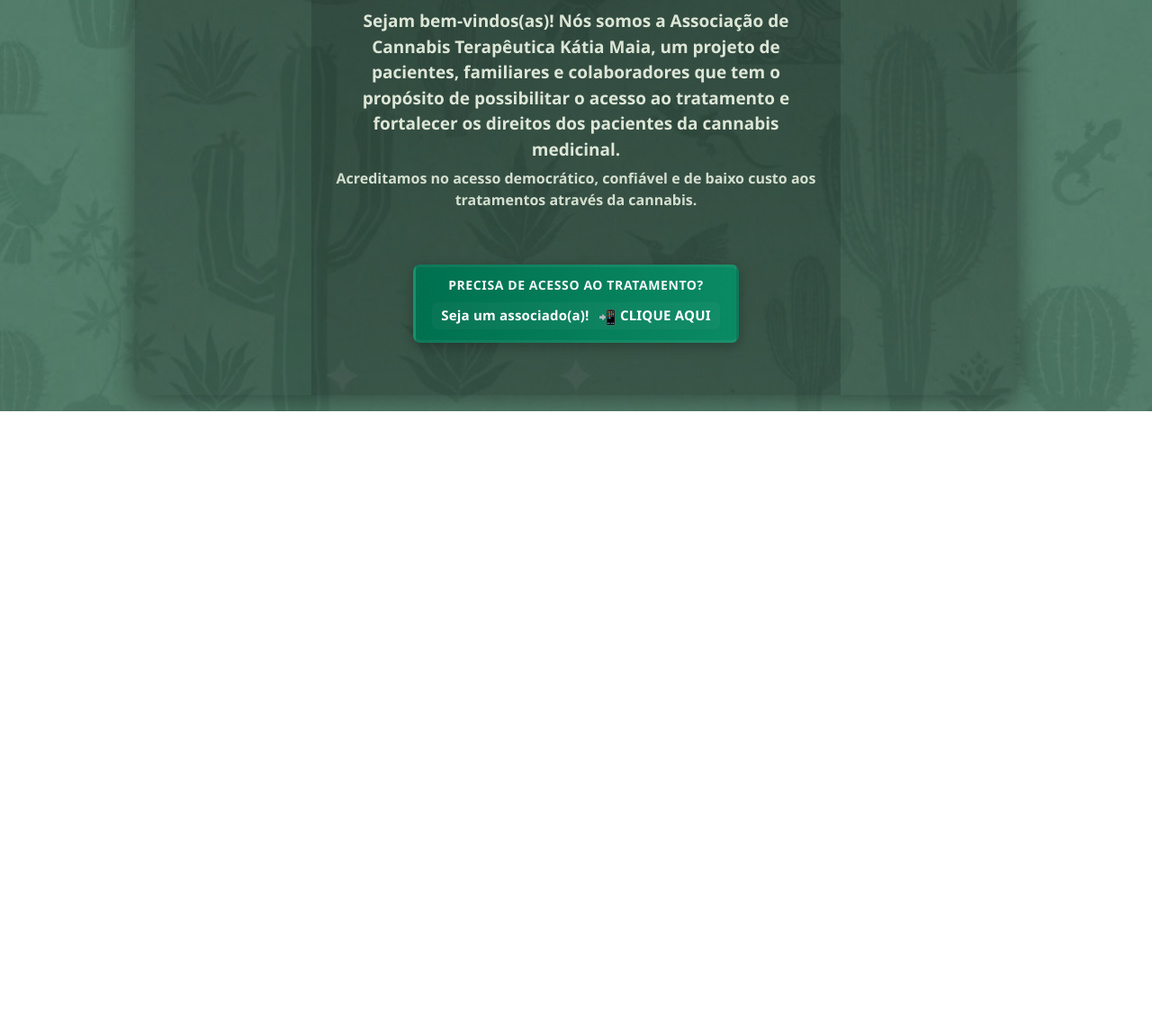
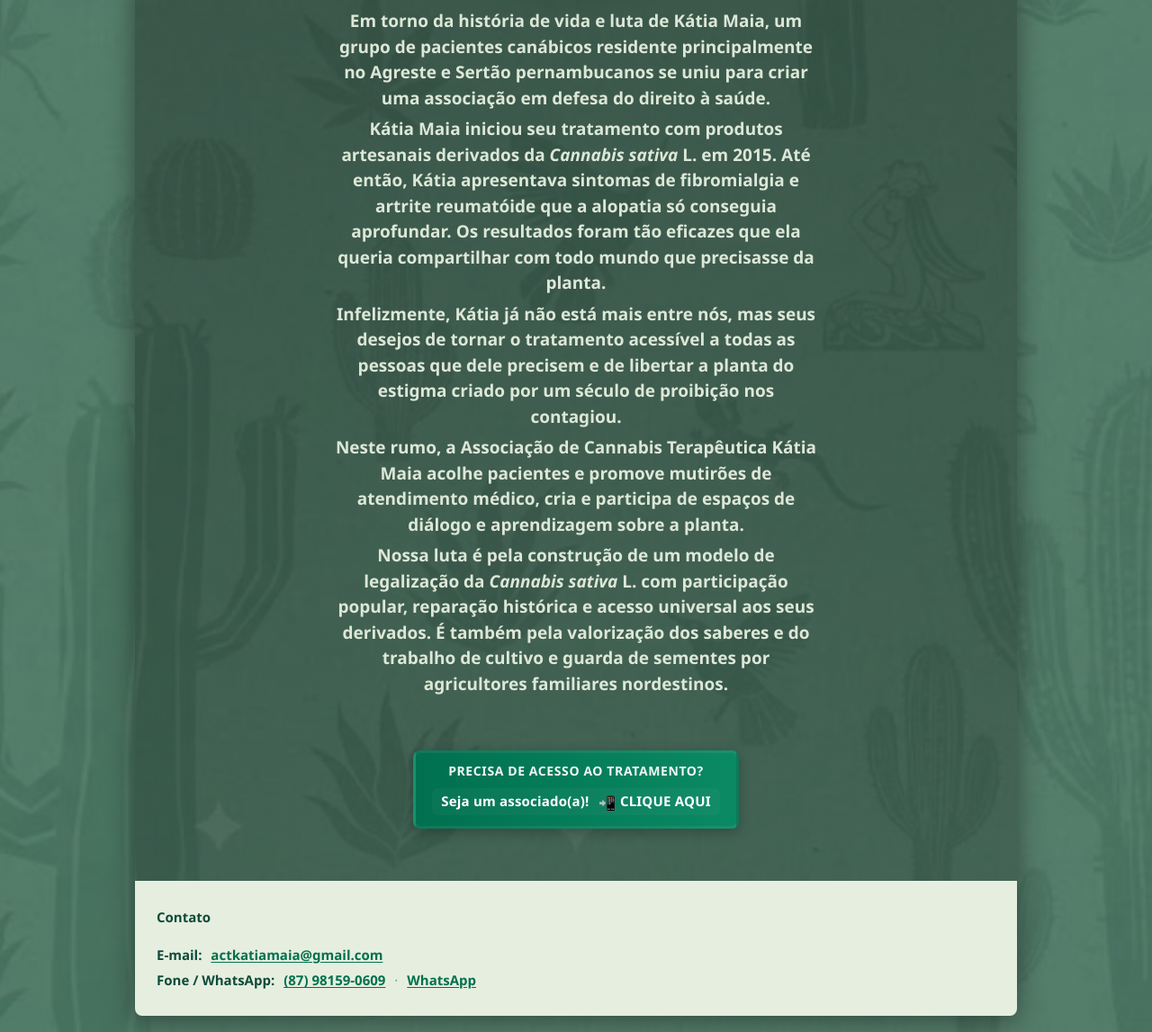
Before and after one commit to DiegoCastro-R/KMACT777, a plain HTML site: page index.html in a window 1280 px wide. Shown: the part 497-1644 px from the top of the page at 90% size. Before the commit the page ends 954 px from the top, so only its background shows below. Drawn offline with Linux system fonts and the light colour scheme.

Commit message:
Revise index.html content to enhance the narrative of the Associação Kátia Maia and add contact information. Update styles.css for improved layout and styling of the contact section.

```diff
--- a/index.html
+++ b/index.html
@@ -14,21 +14,46 @@
         <img src="unnamed.png" alt="logo Associação Kátia Maia" class="logo" />
         <div class="text-block">
           <p class="lead">
-            Sejam bem-vindos(as)! Nós somos a Associação de Cannabis Terapêutica Kátia Maia, um projeto de pacientes, familiares e colaboradores que tem o propósito de possibilitar o acesso ao tratamento e fortalecer os direitos dos pacientes da cannabis medicinal.
+            Em torno da história de vida e luta de Kátia Maia, um grupo de pacientes canábicos residente principalmente no Agreste e Sertão pernambucanos se uniu para criar uma associação em defesa do direito à saúde.
           </p>
-          <p class="lead small">
-            Acreditamos no acesso democrático, confiável e de baixo custo aos tratamentos através da cannabis.
+          <p class="lead">
+            Kátia Maia iniciou seu tratamento com produtos artesanais derivados da <em>Cannabis sativa</em> L. em 2015. Até então, Kátia apresentava sintomas de fibromialgia e artrite reumatóide que a alopatia só conseguia aprofundar. Os resultados foram tão eficazes que ela queria compartilhar com todo mundo que precisasse da planta.
+          </p>
+          <p class="lead">
+            Infelizmente, Kátia já não está mais entre nós, mas seus desejos de tornar o tratamento acessível a todas as pessoas que dele precisem e de libertar a planta do estigma criado por um século de proibição nos contagiou.
+          </p>
+          <p class="lead">
+            Neste rumo, a Associação de Cannabis Terapêutica Kátia Maia acolhe pacientes e promove mutirões de atendimento médico, cria e participa de espaços de diálogo e aprendizagem sobre a planta.
+          </p>
+          <p class="lead">
+            Nossa luta é pela construção de um modelo de legalização da <em>Cannabis sativa</em> L. com participação popular, reparação histórica e acesso universal aos seus derivados. É também pela valorização dos saberes e do trabalho de cultivo e guarda de sementes por agricultores familiares nordestinos.
           </p>
         </div>
 
-        <a class="btn btn-cta" href="https://wa.me/558781590609?text=Ol%C3%A1%2C%20quero%20informações%20sobre%20associação%20e%20acesso%20ao%20tratamento." target="_blank" rel="noopener noreferrer" aria-label="Abrir chat WhatsApp com a Associação">
+        <a class="btn btn-cta" href="https://wa.me/5587981590609?text=Ol%C3%A1%2C%20quero%20informações%20sobre%20associação%20e%20acesso%20ao%20tratamento." target="_blank" rel="noopener noreferrer" aria-label="Abrir chat WhatsApp com a Associação">
           <span class="cta-line cta-line-1">PRECISA DE ACESSO AO TRATAMENTO?</span>
           <span class="cta-line cta-line-2">Seja um associado(a)! <span class="wa">📲</span> <strong>CLIQUE AQUI</strong></span>
         </a>
       </div>
     </header>
 
-
+    <section class="contact-band" aria-label="Contato">
+      <div class="contact-inner contact-info">
+        <h3>Contato</h3>
+        <ul class="contact-list">
+          <li>
+            <span class="contact-label">E-mail:</span>
+            <a href="mailto:actkatiamaia@gmail.com">actkatiamaia@gmail.com</a>
+          </li>
+          <li>
+            <span class="contact-label">Fone / WhatsApp:</span>
+            <a href="tel:+5587981590609">(87) 98159-0609</a>
+            <span class="contact-sep" aria-hidden="true">·</span>
+            <a href="https://wa.me/5587981590609?text=Ol%C3%A1%2C%20quero%20informações%20sobre%20associação%20e%20acesso%20ao%20tratamento." target="_blank" rel="noopener noreferrer">WhatsApp</a>
+          </li>
+        </ul>
+      </div>
+    </section>
 
 
 
--- a/styles.css
+++ b/styles.css
@@ -13,7 +13,7 @@
 *{box-sizing:border-box;margin:0;padding:0}
 html,body,#root{min-height:100%}
 body{
-  /* extreme page background: desert collage with a subtle green tint and low contrast */
+  /* cactos + filtro verde por cima */
   background:
     linear-gradient(0deg, rgba(6,56,42,0.55), rgba(6,56,42,0.55)),
     url('caa.jpg') center/cover no-repeat;
@@ -30,7 +30,7 @@ body{
 .page{
   width:100%;
   max-width:var(--max-width);
-  background:linear-gradient(180deg, rgba(0,0,0,0.06), transparent);
+  background:linear-gradient(180deg, rgba(255,255,255,0.04), transparent);
   border-radius:8px;
   overflow:hidden;
   box-shadow: 0 6px 30px rgba(0,0,0,0.4);
@@ -39,7 +39,10 @@ body{
 /* HERO */
 .hero{
   position:relative;
-  background:linear-gradient(0deg, rgba(0,0,0,0.15), rgba(0,0,0,0.15)), url('0101010101') center/cover no-repeat;
+  /* mesmo fundo dos cactos com tom verde (área principal do site) */
+  background:
+    linear-gradient(0deg, rgba(6,56,42,0.55), rgba(6,56,42,0.55)),
+    url('caa.jpg') center/cover no-repeat;
   min-height:60vh; /* flexible hero height so different resolutions can scroll */
   display:flex;
   align-items:flex-start;
@@ -51,13 +54,13 @@ body{
 .hero-overlay{
   position:absolute;
   inset:0;
+  /* contraste para o texto sobre a foto */
   background:linear-gradient(180deg, rgba(0,0,0,0.35), rgba(0,0,0,0.2));
   pointer-events:none;
 }
 
 .hero-inner{
   position:relative;
-  /* match the hero background image size: use the same percentage as the desktop background-size */
   width:60%;
   max-width:820px;
   aspect-ratio:1 / 1; /* force a square */
@@ -187,7 +190,7 @@ body{
   .btn-cta .cta-line-1{font-size:12px}
   .btn-cta .cta-line-2{font-size:11px; padding:5px 6px}
 
-  /* Make the central square match the (mobile) background image size: full width but limited to logo size */
+  /* coluna central no mobile */
   .hero-inner{
     width:100%;
     max-width:256px;
@@ -203,18 +206,10 @@ body{
   body{padding:12px}
 }
 
-/* Desktop-only: raise the central text block (move it up) and reduce hero background image size */
+/* Desktop-only: raise the central text block (move it up) */
 @media (min-width:561px){
   .text-block{
     margin-top:-140px; /* increased negative margin to lift the central text on desktop only */
-  }
-
-  /* decrease background image size only on desktop so it appears smaller behind the hero */
-  .hero{
-    /* keep existing background layers but override image sizing and position for desktop */
-    background-position: center top;
-    background-size: 60%;
-    background-repeat: no-repeat;
   }
 }
 
@@ -240,6 +235,46 @@ body{
 }
 
 .contact-inner h3{margin:6px 0;font-size:15px;font-weight:700;color:var(--muted)}
+
+.contact-info{
+  flex-direction:column;
+  align-items:flex-start;
+  gap:10px;
+}
+
+.contact-list{
+  list-style:none;
+  margin:0;
+  padding:0;
+  font-size:15px;
+  line-height:1.6;
+  width:100%;
+}
+
+.contact-list li{margin:4px 0}
+
+.contact-label{
+  font-weight:700;
+  color:var(--muted);
+  margin-right:6px;
+}
+
+.contact-list a{
+  color:var(--green-700);
+  font-weight:700;
+  text-decoration:underline;
+  text-underline-offset:2px;
+}
+
+.contact-list a:hover,
+.contact-list a:focus-visible{
+  color:var(--green-900);
+}
+
+.contact-sep{
+  margin:0 6px;
+  opacity:0.5;
+}
 
 .btn-whatsapp{
   background:transparent;
```
